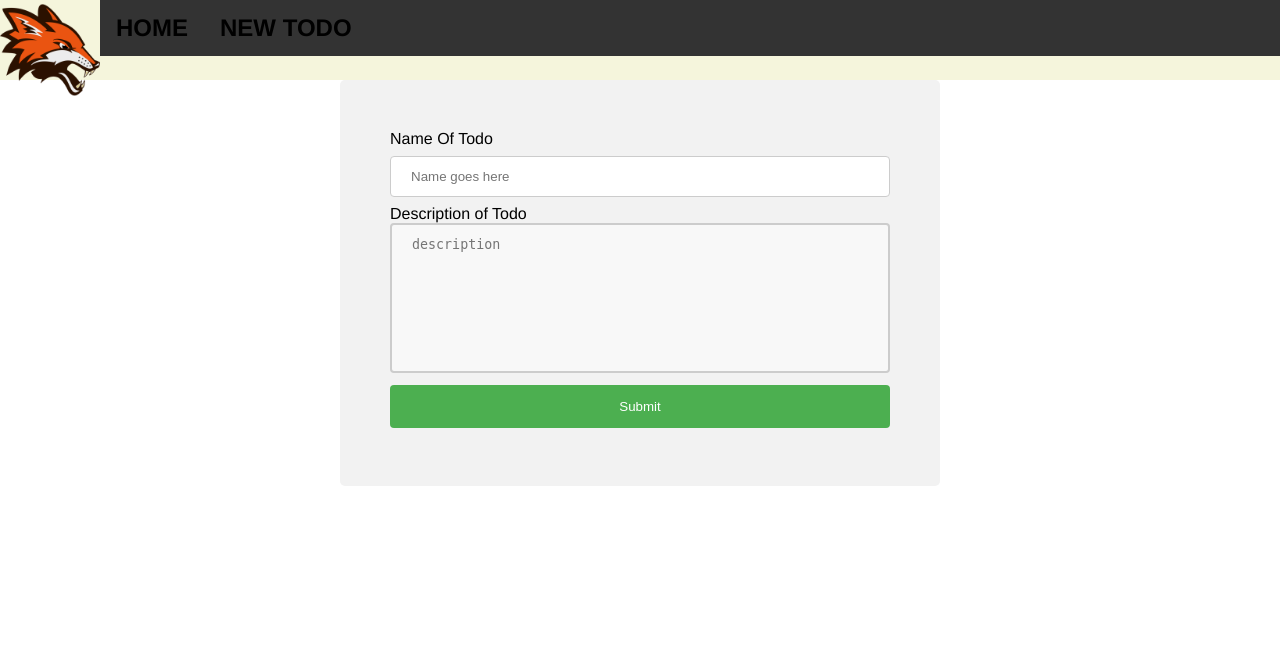
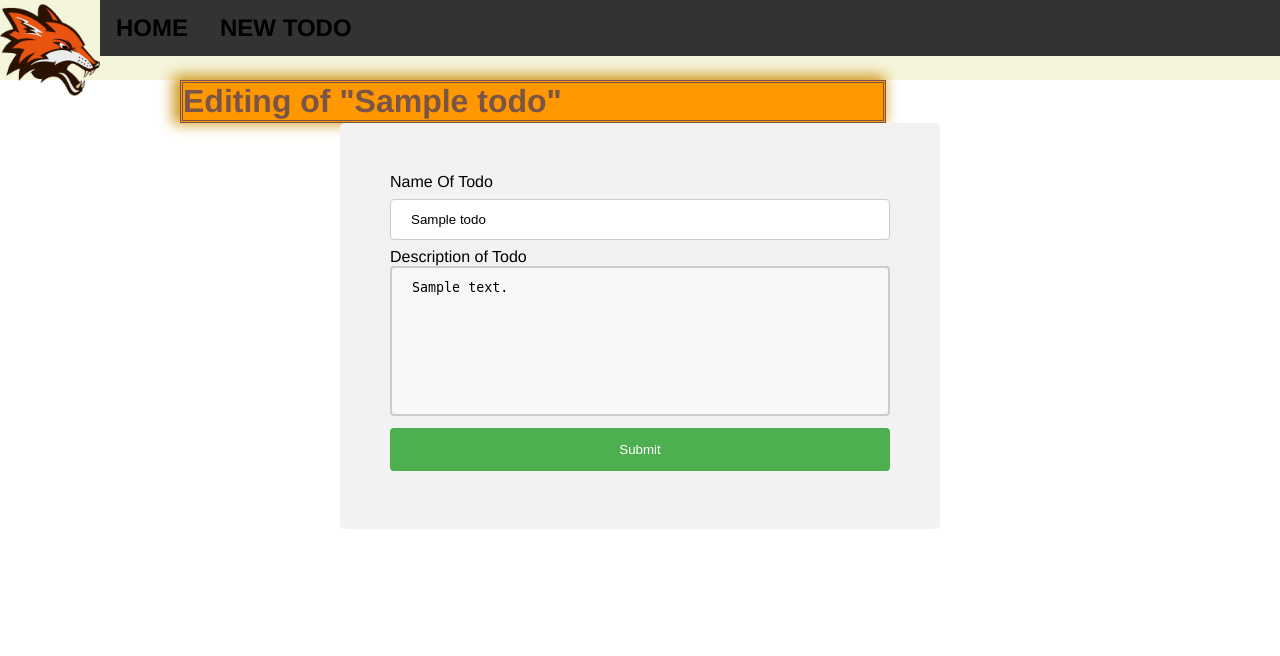
Before and after one commit to KimychO/todo, a PHP site: page /todo/edit/1 in a window 1280 px wide. Shown: the top 656 px of the page. Run offline with PHP 8.4, Linux system fonts and the light colour scheme; tables that the repository leaves empty or names only in its code hold one stand-in row (values such as "Sample post"); a stand-in replaces the project's code that opens the database connection.

Commit message:
actions + messaging start

```diff
--- a/app/controllers/TodoController.php
+++ b/app/controllers/TodoController.php
@@ -3,6 +3,7 @@ namespace Controller;
 
 use Model\Todo as Model;
 use View\Todo as View;
+use Model\Validator;
 
 class TodoController
 {
@@ -11,6 +12,8 @@ class TodoController
 
     public function __construct()
     {
+        session_start();
+        $_SESSION['messages'] = [];
         $this->_model = new Model();
         $this->_view = new View();
     }
@@ -24,6 +27,7 @@ class TodoController
     {
         $data['todoList'] = $this->_model->getTodoList();
         $data['content'] = 'todo/list';
+        $data['header'] = "To-dos List";
         $this->_view->generate($data);
 
         return true;
@@ -39,7 +43,9 @@ class TodoController
     {
         $data['todo'] = $this->_model->getTodoById($id);
         $data['content'] = 'todo/item';
+        $data['header'] = "Viewing of \"{$data['todo']['name']}\"";
         $this->_view->generate($data);
+
         return true;
     }
 
@@ -47,16 +53,41 @@ class TodoController
     {
         $data['content'] = 'todo/edit';
         $data['action'] = '/todo/save';
+        $data['header'] = "Create New Todo";
         $this->_view->generate($data);
 
         return true;
     }
 
-    public function editAction()
+    public function saveAction($id = null)
     {
+        if (isset($_POST['submit'])
+            && Validator::validateText('Todo Name', $_POST['name'], 5)
+        ) {
+            $data = [
+                'name'        => $_POST['name'],
+                'description' => $_POST['description'],
+            ];
+            if ($id != null) {
+                $data['id'] = $id;
+                $this->_model->modifyTodo($data);
 
+            } else {
+                $this->_model->addTodo($data);
+            }
+
+        }
+        header("Location: /");
+        exit();
+    }
+
+
+    public function editAction($id)
+    {
+        $data['todo'] = $this->_model->getTodoById($id);
         $data['content'] = 'todo/edit';
-        $data['action'] = 'todo/save/';
+        $data['header'] = "Editing of \"{$data['todo']['name']}\"";
+        $data['action'] = 'todo/save/' . $id;
         $this->_view->generate($data);
 
         return true;
--- a/app/etc/config/routes.php
+++ b/app/etc/config/routes.php
@@ -2,6 +2,10 @@
 return [
     'todo/edit/([0-9]+)' => 'todo/edit/$1',
     'todo/new'           => 'todo/new',
+
+    'todo/save/([0-9]+)' => 'todo/save/$1',
+    'todo/save'          => 'todo/save',
+
     'todo/([0-9]+)'      => 'todo/view/$1',
     ''                   => 'todo/list',
 ];
--- a/app/models/Todo.php
+++ b/app/models/Todo.php
@@ -34,8 +34,27 @@ class Todo
         return $result->fetch(PDO::FETCH_ASSOC);
     }
 
-    public function addTodo()
+    public function addTodo($data)
     {
-//        $result = Db::getDb()->query("INSERT INTO `$this->_table` VALUES `id` = '$id'");
+        $sql = "INSERT INTO `$this->_table` VALUES (NULL , :name, :description)";
+
+        $result = Db::getDb()->prepare($sql);
+        $result->bindParam(':name', $data['name']);
+        $result->bindParam(':description', $data['description']);
+
+        return $result->execute();
+
+    }
+
+    public function modifyTodo($data)
+    {
+        $sql = "UPDATE `$this->_table` SET `name` = :name, `description` = :description ) WHERE `id` = :id ";
+
+        $result = Db::getDb()->prepare($sql);
+        $result->bindParam(':id', $data['id']);
+        $result->bindParam(':name', $data['name']);
+        $result->bindParam(':description', $data['description']);
+
+        return $result->execute();
     }
 }
--- a/app/templates/index.phtml
+++ b/app/templates/index.phtml
@@ -12,7 +12,13 @@
 <div class="header">
     <?php include ROOT . '/app/templates/header.phtml'; ?>
 </div>
+<?php include ROOT . '/app/templates/messages.phtml'; ?>
 <div class="content">
+    <?php if (isset($header)): ?>
+        <div class="page-header">
+            <h1><?php echo $header ?></h1>
+        </div>
+    <?php endif; ?>
     <?php if (isset($content)) {
         /** @noinspection PhpIncludeInspection */
         include ROOT . '/app/templates/' . $content . '.phtml';
--- /dev/null
+++ b/app/templates/messages.phtml
@@ -0,0 +1,9 @@
+<?php if (!empty($_SESSION['messages'])): ?>
+    <?php foreach ($_SESSION['messages'] as $message): ?>
+        <div class="<?php echo $message['type'] ?>">
+            <ul>
+                <li><?php echo $message['text'] ?></li>
+            </ul>
+        </div>
+    <?php endforeach; ?>
+<?php endif; ?>
--- a/app/templates/todo/edit.phtml
+++ b/app/templates/todo/edit.phtml
@@ -2,11 +2,15 @@
     <form action="<?php /** @noinspection PhpUndefinedVariableInspection */
     echo $action ?>" method="post">
         <label for="name">Name Of Todo</label>
-        <input type="text" name="name" placeholder="Name goes here"/>
+        <input type="text" name="name" placeholder="Name goes here" value="<?php if (isset($todo)) {
+            echo $todo['name'];
+        } ?>"/>
 
         <label for="description">Description of Todo</label>
-        <textarea name="description" id="" cols="200" rows="10" placeholder="description"></textarea>
+        <textarea name="description" id="" cols="200" rows="10" placeholder="description"><?php if (isset($todo)) {
+                echo $todo['description'];
+            } ?></textarea>
 
-        <input type="submit" value="Submit">
+        <input type="submit" name="submit" value="Submit">
     </form>
 </div>
--- a/app/templates/todo/list.phtml
+++ b/app/templates/todo/list.phtml
@@ -3,9 +3,6 @@
  * @var $todoList \Controller\TodoController listAction();
  */
 ?>
-<div class="page-header">
-    <h1>To-dos</h1>
-</div>
 <div class="lead">
     <?php foreach ($todoList as $todo): ?>
         <div class="todo">
```
Also changed, not shown: app/models/Validator.php (added, +25 -0 lines), app/templates/todo/item.phtml (+18 -12 lines).
